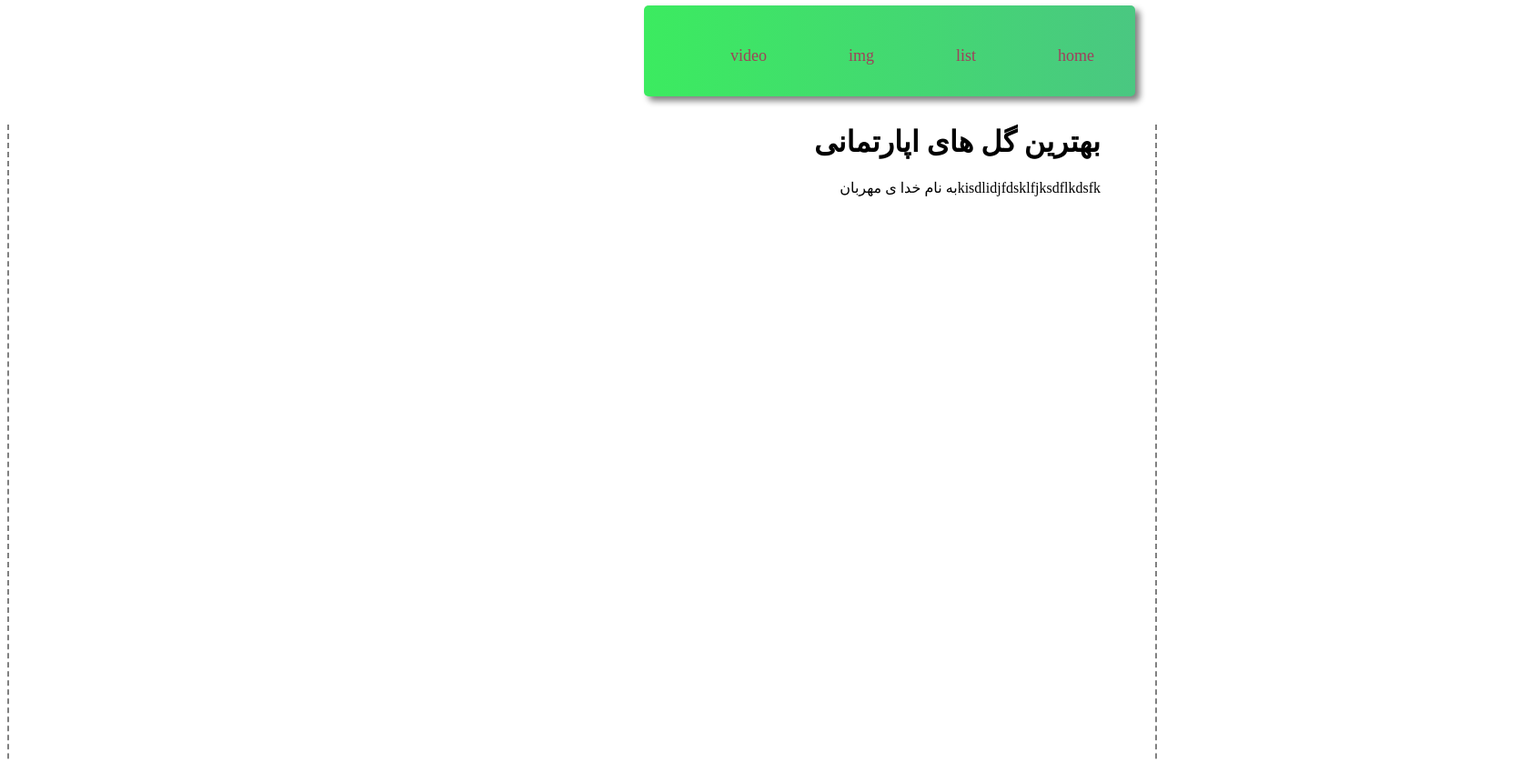
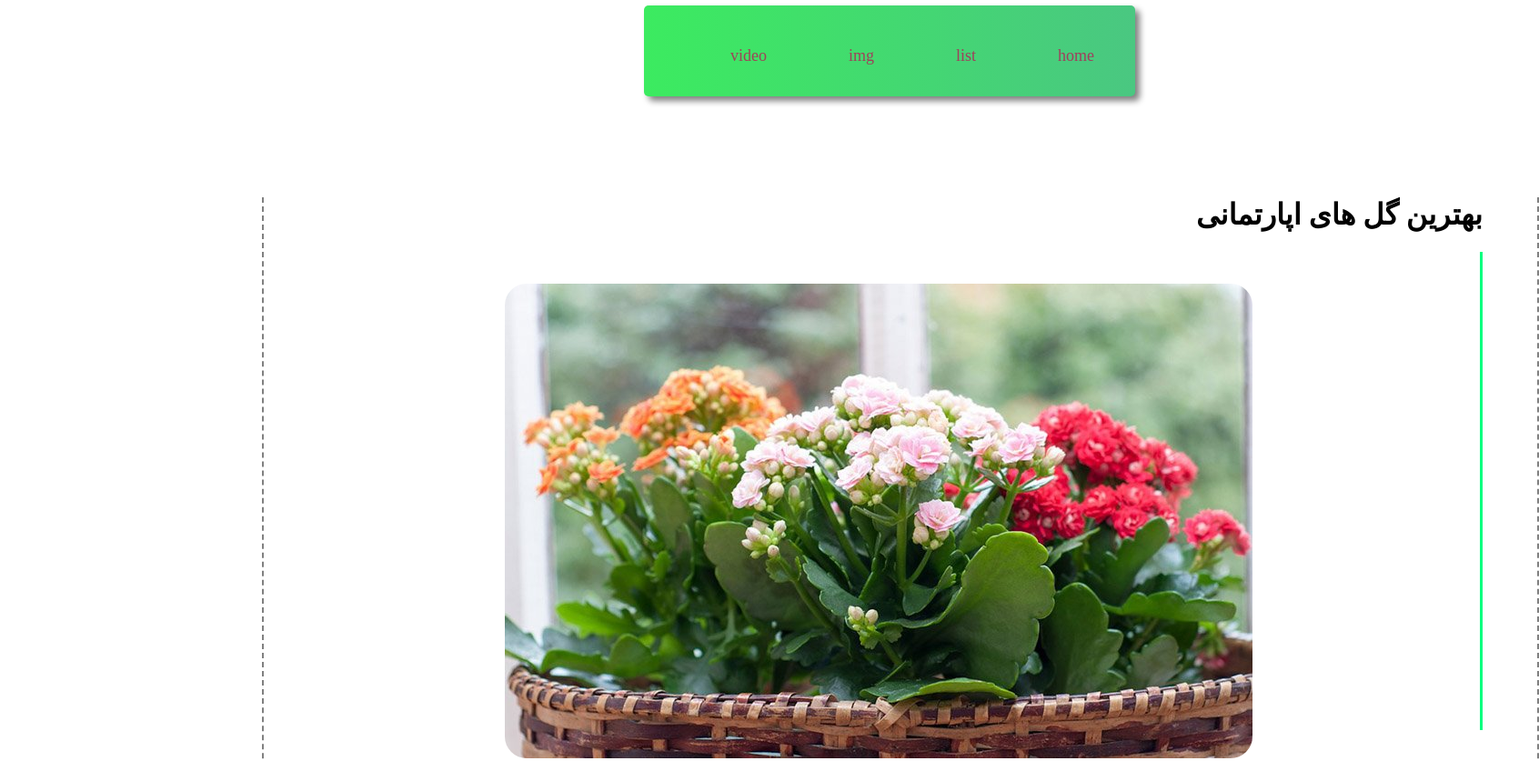
Before and after one commit to alirezash-web-designer/first-try, a plain HTML site: page index.html in a window 1280 px wide. Shown: the top 837 px of the page at 91% size, 1692 px wide, since content can reach past the window. Drawn offline with Linux system fonts and the light colour scheme.

Commit message:
undid in image

```diff
--- a/index.html
+++ b/index.html
@@ -18,8 +18,10 @@
      <h1>
          بهترین گل های اپارتمانی
      </h1>
-     <p>   kisdlidjfdsklfjksdflkdsfkبه نام خدا ی مهربان</p>
- </header>
+     <div class="border-for-photo">
+        <img class="header_photo" src="image/flowering-houseplant-1.jpg" alt="گل های اپارتمانی"/>
+    </div>
+    </header>
  <main class="ca">
 
  </main>
--- a/stylesheet.css
+++ b/stylesheet.css
@@ -41,9 +41,21 @@ ul li a{
     border-left: 2px dashed gray;
     border-right: 2px dashed gray;
     height: 2000px;
-    margin:40;
+    width: 1400px;
+
+    position: relative;left: 280px;top: 80px;
     border-width: -2px;
 }
+/* الان داخل مرحله طراحی این عکسم*/
 div header{
     position: relative;right: 60px;
 }
+.header_photo{
+    position: relative;top: 35px; right: 250px;
+    height: 522px;
+    border-radius: 24px;
+}
+.border-for-photo{
+    border-color:rgba(0, 255, 127, 1)  ;
+    border-right:3px solid rgba(0, 255, 127, 1) ;
+}
```
Also changed, not shown: image/apartmant.jpg (added), image/flowering-houseplant-1.jpg (added).
